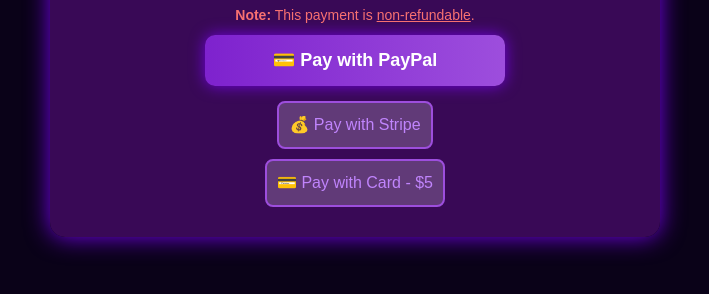
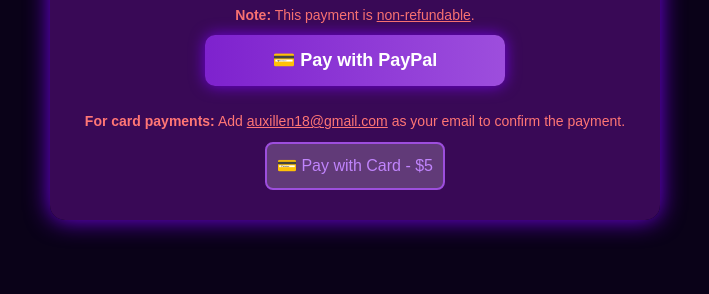
Before and after one commit to Auxillen/Auxils-Lair, a website: page payment.html in a window 1280 px wide. Shown: the part 248-542 px from the top of the page, without its empty margins (285-994 px from the left). Drawn offline with nearby package versions, Linux system fonts and the light colour scheme.

Commit message:
Update payment.html

```diff
--- a/payment.html
+++ b/payment.html
@@ -58,6 +58,11 @@
             background: #9d4edd;
             color: white;
         }
+        .instructions {
+            font-size: 14px;
+            color: #ff7675;
+            margin-top: 10px;
+        }
     </style>
 </head>
 <body>
@@ -72,7 +77,7 @@
 
             <!-- Option Buttons -->
             <div class="option-buttons">
-                <button class="option-button" onclick="payWithStripe()">💰 Pay with Stripe</button>
+                <p class="instructions"><strong>For card payments:</strong> Add <u>auxillen18@gmail.com</u> as your email to confirm the payment.</p>
                 <a href="https://www.g2a.com/rewarble-visa-gift-card-5-usd-by-rewarble-key-global-i10000502992002" target="_blank" class="option-button" onclick="redirectToLoader()">💳 Pay with Card - $5</a>
             </div>
         </div>
@@ -84,18 +89,6 @@
                 window.location.href = "loader.html";
             }, 3000); // Redirect after 3 seconds
         }
-
-        function payWithStripe() {
-            fetch("/create-checkout-session", {
-                method: "POST",
-                headers: { "Content-Type": "application/json" },
-            })
-            .then(response => response.json())
-            .then(session => {
-                window.location.href = session.url; // Redirect to Stripe checkout
-            })
-            .catch(error => console.error("Error:", error));
-        }
     </script>
 </body>
 </html>
```
